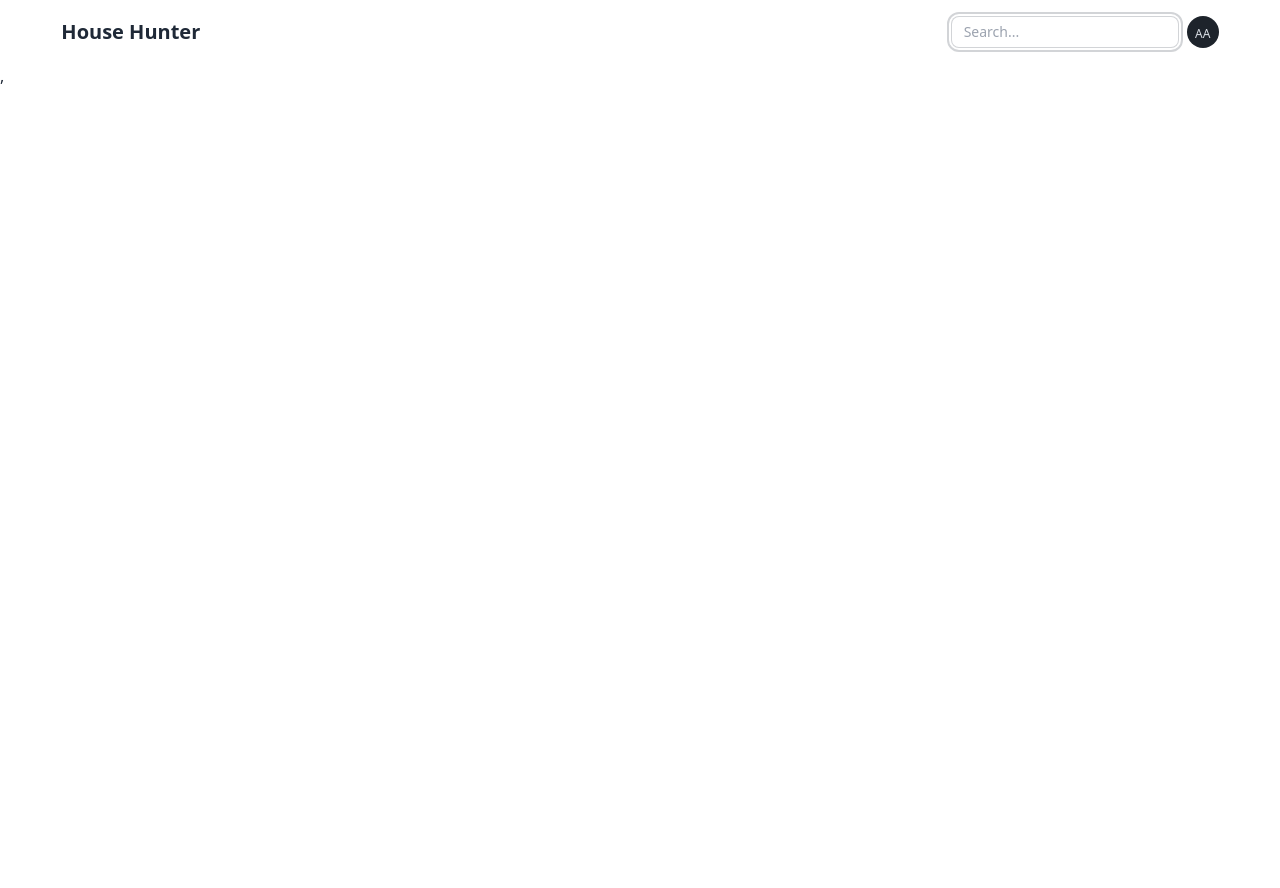
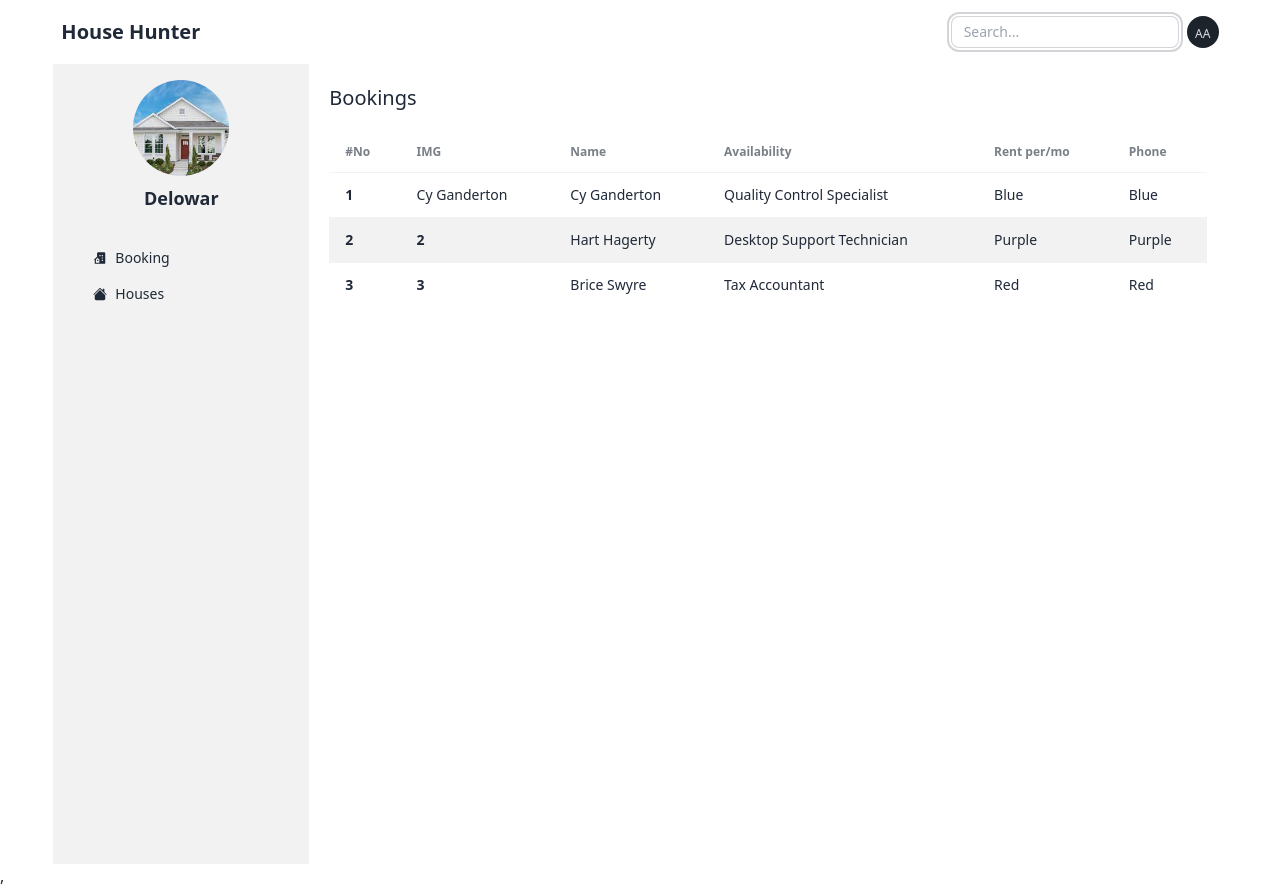
Before and after one commit to DeveloperDelowar/house-hunter, a React (Vite) app in the folder Frontend/: page /dashboard/bookings in a window 1280 px wide. Before the commit this address had no page. Before the commit the page ends 800 px from the top, so only its background shows below. Built offline with nearby package versions, Linux system fonts and the light colour scheme.

Commit message:
house woner dahsboard (booking and house) component updated

```diff
--- a/Frontend/src/App.jsx
+++ b/Frontend/src/App.jsx
@@ -1,10 +1,12 @@
 import './App.css'
 import BookHouseForm from './components/BookHouseForm/BookHouseForm';
+import Houses from './components/Dashboard/Owner/Houses';
 import Dashboard from './components/Dashboard/Dashboard';
 import Home from './components/Home/Home';
 import HouseDetails from './components/HouseDetails/HouseDetails';
 import Navbar from './components/Navbar/Navbar'
 import {Route, Routes} from "react-router-dom";
+import Bookings from './components/Dashboard/Owner/Bookings';
 
 function App() {
 
@@ -20,7 +22,10 @@ function App() {
             <Route path='/house/:id' element={<HouseDetails />} />
             <Route path='/book/:id' element={<BookHouseForm />} />
 
-            <Route path='/dashboard' element={<Dashboard />} />
+            <Route path='/dashboard' element={<Dashboard />}>
+              <Route path="houses" element={<Houses />} />
+              <Route path="bookings" element={<Bookings />} />
+            </Route>
         </Routes>
       </div>
     </div>
--- a/Frontend/src/components/Dashboard/Dashboard.jsx
+++ b/Frontend/src/components/Dashboard/Dashboard.jsx
@@ -1,15 +1,20 @@
-import { Link } from "react-router-dom";
-import img from "../../assets/home.jpeg"
+import { Link, Outlet } from "react-router-dom";
+import img from "../../assets/home.jpeg";
+import {BiSolidBuildingHouse} from "react-icons/bi";
+import {BsHouseFill} from "react-icons/bs";
 
 const Dashboard = () => {
 
     return (
         <div className="drawer lg:drawer-open ">
             <input id="my-drawer-2" type="checkbox" className="drawer-toggle" />
-            <div className="drawer-content flex flex-col items-center justify-center">
+            <div className="drawer-content">
                 {/* Page content here */}
                 <label htmlFor="my-drawer-2" className="btn btn-primary drawer-button lg:hidden">Dashboard</label>
 
+                <div className="p-5">
+                    <Outlet />
+                </div>
             </div>
             <div className="drawer-side">
                 <label htmlFor="my-drawer-2" className="drawer-overlay"></label>
@@ -27,15 +32,20 @@ const Dashboard = () => {
                     <ul className="menu">
                         {/* Sidebar content here */}
                         <li>
-                            <Link to='/'>Booking</Link>
+                            <Link to='bookings'>
+                                <BiSolidBuildingHouse />
+                                Booking
+                            </Link>
                         </li>
                         <li>
-                            <Link to='/'>Houses</Link>
+                            <Link to='houses'>
+                                <BsHouseFill />
+                                Houses
+                            </Link>
                         </li>
 
                     </ul>
                 </div>
-
             </div>
         </div>
     );
--- /dev/null
+++ b/Frontend/src/components/Dashboard/Owner/Bookings.jsx
@@ -0,0 +1,58 @@
+import React from 'react';
+
+const Bookings = () => {
+    return (
+        <div>
+            <div className='mb-5'>
+                <h2 className='text-xl'>Bookings</h2>
+            </div>
+            {/* Display Houses */}
+            <div className="overflow-x-auto">
+                <table className="table table-zebra">
+                    {/* head */}
+                    <thead>
+                        <tr>
+                            <th>#No</th>
+                            <th>IMG</th>
+                            <th>Name</th>
+                            <th>Availability</th>
+                            <th>Rent per/mo</th>
+                            <th>Phone</th>
+                        </tr>
+                    </thead>
+                    <tbody>
+                        {/* row 1 */}
+                        <tr>
+                            <th>1</th>
+                            <td>Cy Ganderton</td>
+                            <td>Cy Ganderton</td>
+                            <td>Quality Control Specialist</td>
+                            <td>Blue</td>
+                            <td>Blue</td>
+                        </tr>
+                        {/* row 2 */}
+                        <tr>
+                            <th>2</th>
+                            <th>2</th>
+                            <td>Hart Hagerty</td>
+                            <td>Desktop Support Technician</td>
+                            <td>Purple</td>
+                            <td>Purple</td>
+                        </tr>
+                        {/* row 3 */}
+                        <tr>
+                            <th>3</th>
+                            <th>3</th>
+                            <td>Brice Swyre</td>
+                            <td>Tax Accountant</td>
+                            <td>Red</td>
+                            <td>Red</td>
+                        </tr>
+                    </tbody>
+                </table>
+            </div>
+        </div>
+    );
+};
+
+export default Bookings;
--- /dev/null
+++ b/Frontend/src/components/Dashboard/Owner/Houses.jsx
@@ -0,0 +1,53 @@
+import React from 'react';
+
+const Houses = () => {
+    return (
+        <div>
+            <div className='flex items-center justify-between mb-5'>
+                <h2 className='text-xl'>House</h2>
+
+                <button className="btn btn-neutral btn-sm">Add New</button>
+            </div>
+
+            {/* Display Houses */}
+            <div className="overflow-x-auto">
+                <table className="table table-zebra">
+                    {/* head */}
+                    <thead>
+                        <tr>
+                            <th>#No</th>
+                            <th>IMG</th>
+                            <th>Availability</th>
+                            <th>Rent per/mo</th>
+                        </tr>
+                    </thead>
+                    <tbody>
+                        {/* row 1 */}
+                        <tr>
+                            <th>1</th>
+                            <td>Cy Ganderton</td>
+                            <td>Quality Control Specialist</td>
+                            <td>Blue</td>
+                        </tr>
+                        {/* row 2 */}
+                        <tr>
+                            <th>2</th>
+                            <td>Hart Hagerty</td>
+                            <td>Desktop Support Technician</td>
+                            <td>Purple</td>
+                        </tr>
+                        {/* row 3 */}
+                        <tr>
+                            <th>3</th>
+                            <td>Brice Swyre</td>
+                            <td>Tax Accountant</td>
+                            <td>Red</td>
+                        </tr>
+                    </tbody>
+                </table>
+            </div>
+        </div>
+    );
+};
+
+export default Houses;
```
